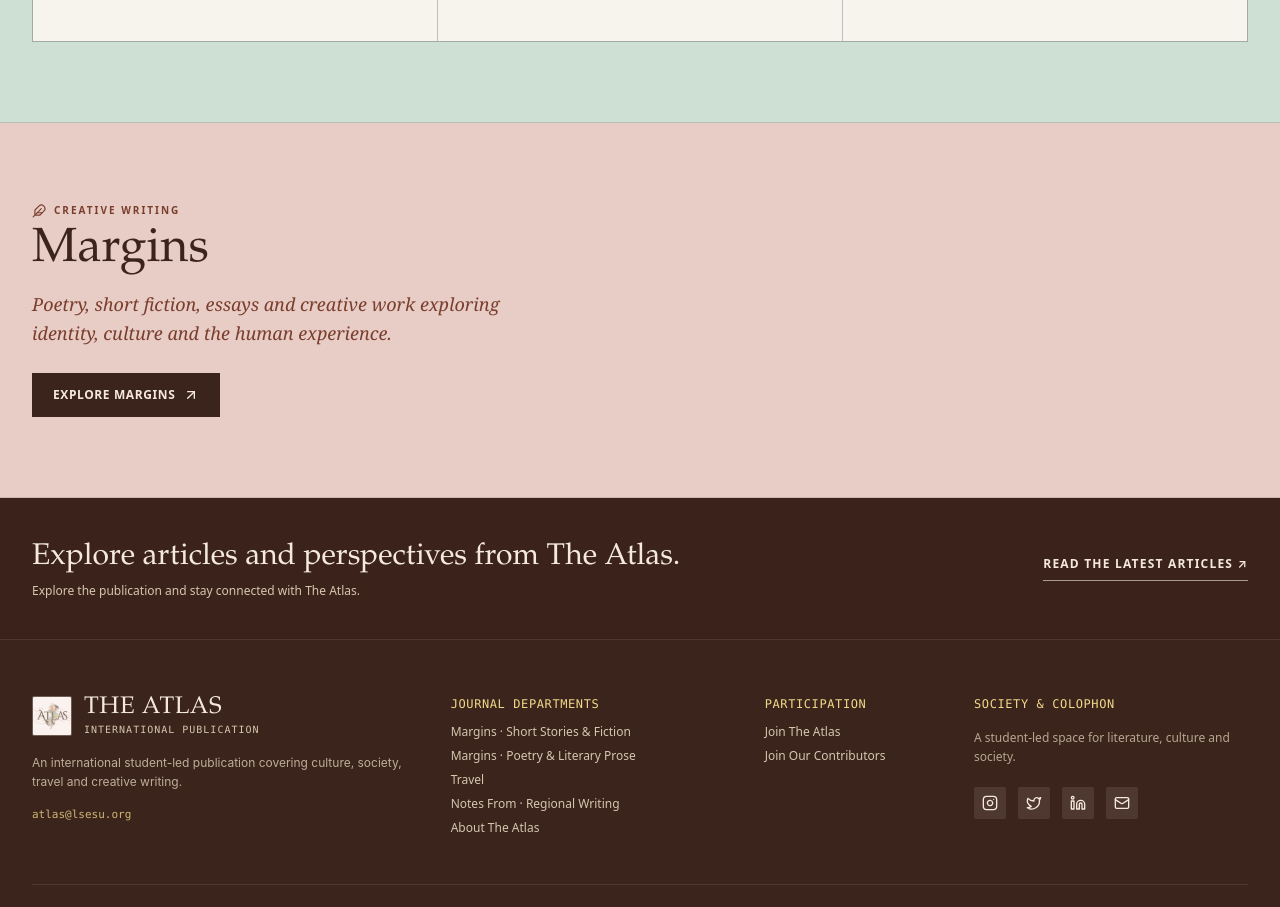
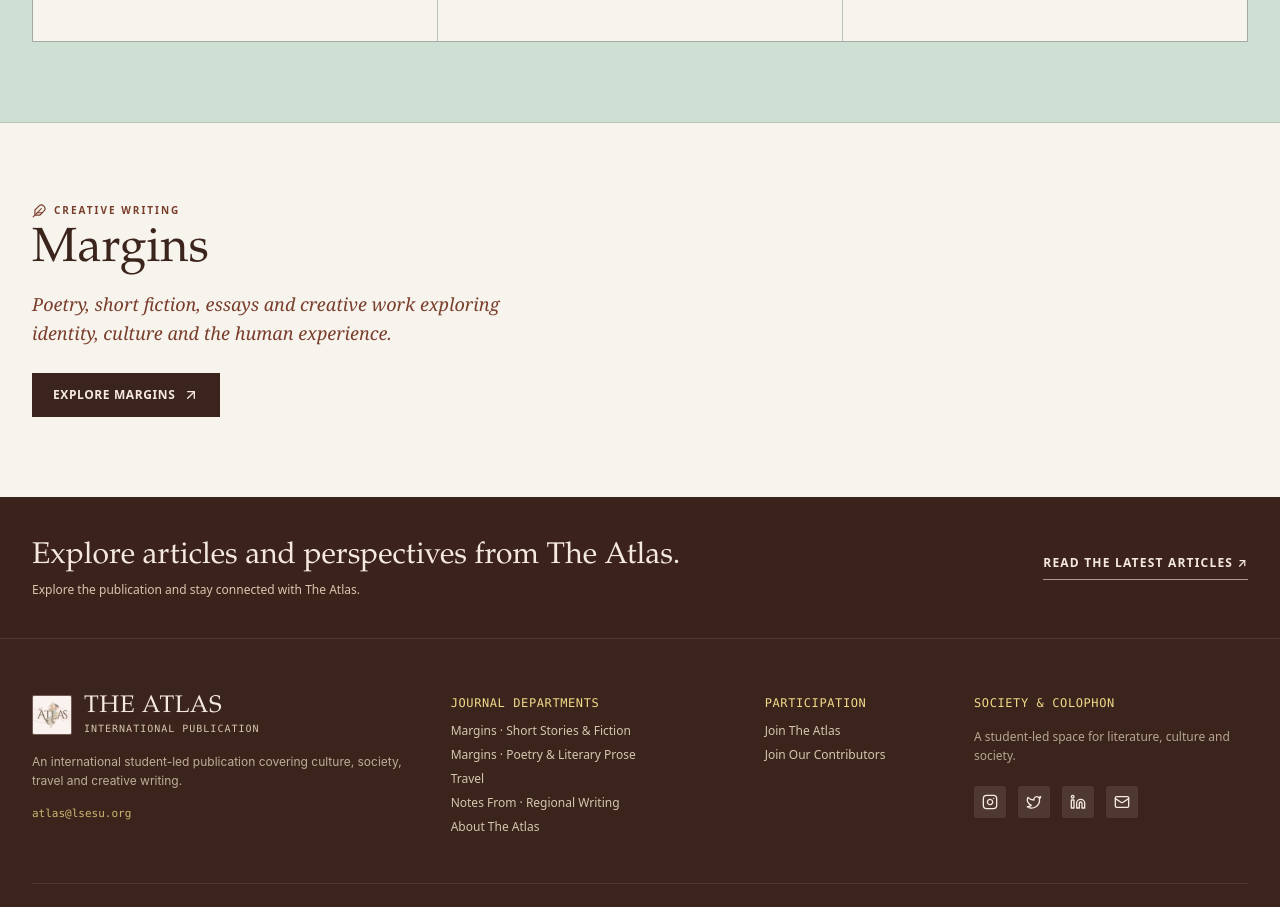
Before and after one commit to saman310808-netizen/Atlas-publication, a React (Vite) app: page / in a window 1280 px wide. Shown: the part 2520-3427 px from the top of the page. Built offline with nearby package versions, Linux system fonts and the light colour scheme.

Commit message:
Soften the homepage Margins-to-footer colour transition

```diff
--- a/src/components/HomeDepartments.tsx
+++ b/src/components/HomeDepartments.tsx
@@ -66,7 +66,7 @@ export const HomeDepartments: FC<HomeDepartmentsProps> = ({
         </div>
       </section>
 
-      <section className="border-b border-[#3B241C]/15 bg-[#E8CCC6] py-14 lg:py-20" aria-labelledby="margins-home">
+      <section className="atlas-home-margins border-b-0 py-14 lg:py-20" aria-labelledby="margins-home">
         <div className="mx-auto max-w-7xl px-4 sm:px-6 lg:px-8">
           <div className="grid grid-cols-1 items-start gap-8 lg:grid-cols-12 lg:gap-14">
             <div className="lg:col-span-5">
```
